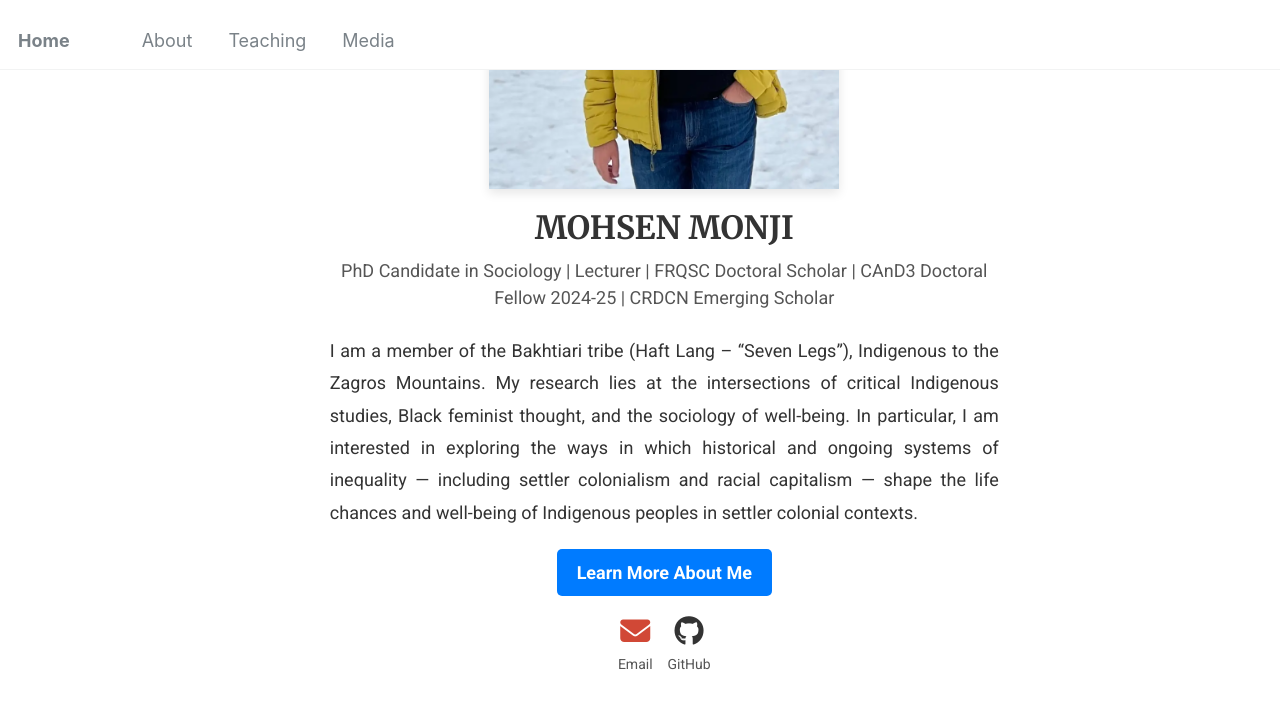
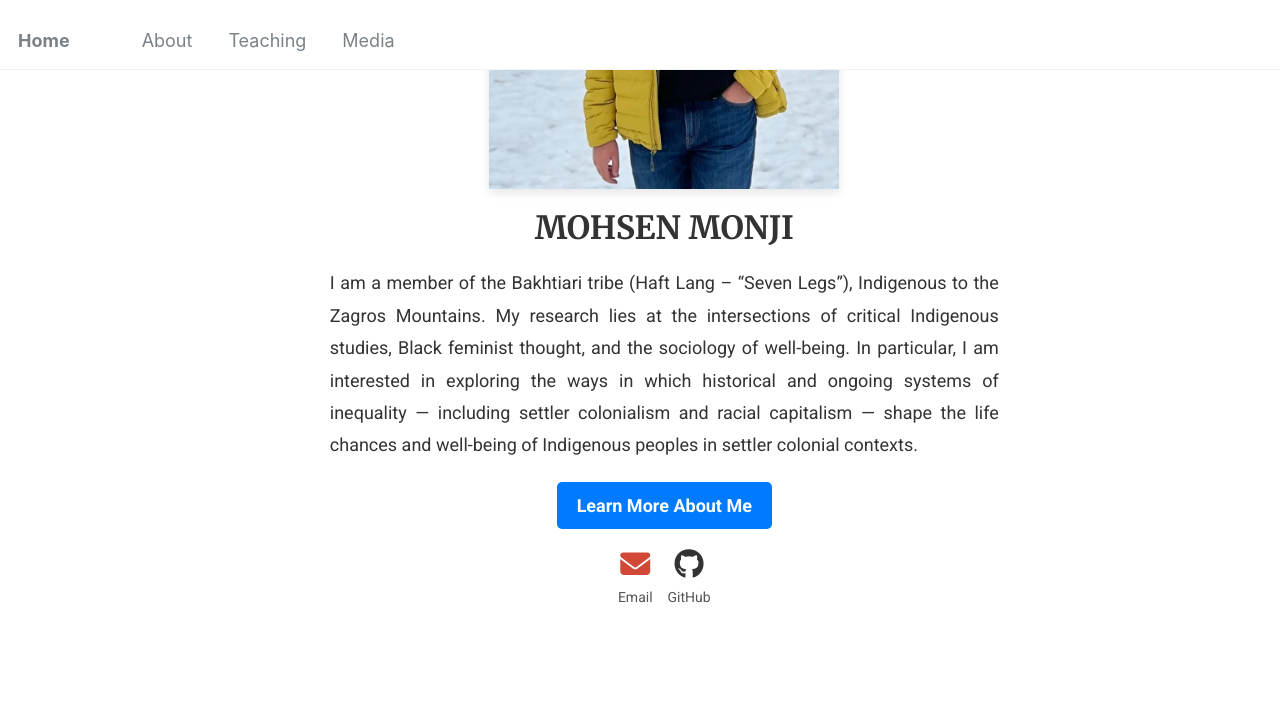
Before and after one commit to Mohsnmonji/mohsnmonji.github.io, a Jekyll site: the page built from _pages/front.md, in a window 1280 px wide and 900 px high, scrolled down 378 px. Shown: the top 709 px of the window. Built offline with Jekyll 4.4.1, drawn with Linux system fonts in a browser that asks for light colours.

Commit message:
Update front.md

```diff
--- a/_pages/front.md
+++ b/_pages/front.md
@@ -20,11 +20,6 @@ hide_avatar: true
 
   <!-- Name -->
   <h1 style="color:#333; font-size:32px; margin-bottom:10px;">MOHSEN MONJI</h1>
-
-  <!-- Subtitle -->
-  <p style="font-size: 18px; margin-top: 5px; color: #555;">
-    PhD Candidate in Sociology | Lecturer | FRQSC Doctoral Scholar | CAnD3 Doctoral Fellow 2024-25 | CRDCN Emerging Scholar
-  </p>
 
   <!-- Description -->
 <p style="font-size:18px; color:#333; text-align:justify; line-height:1.8; margin:20px 0;">
```
